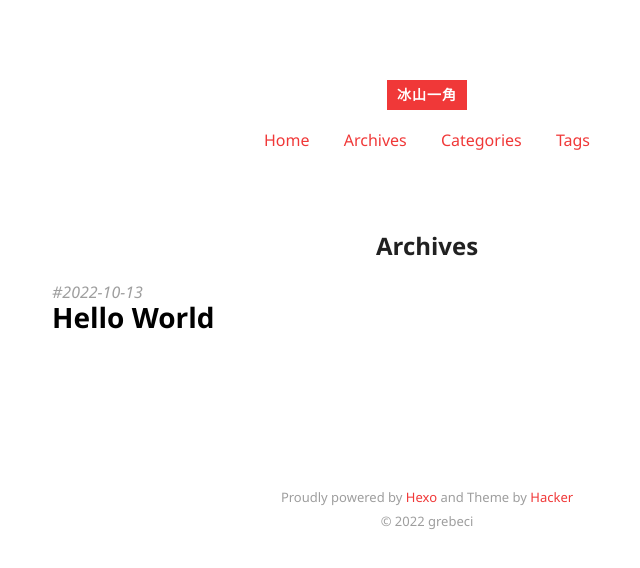
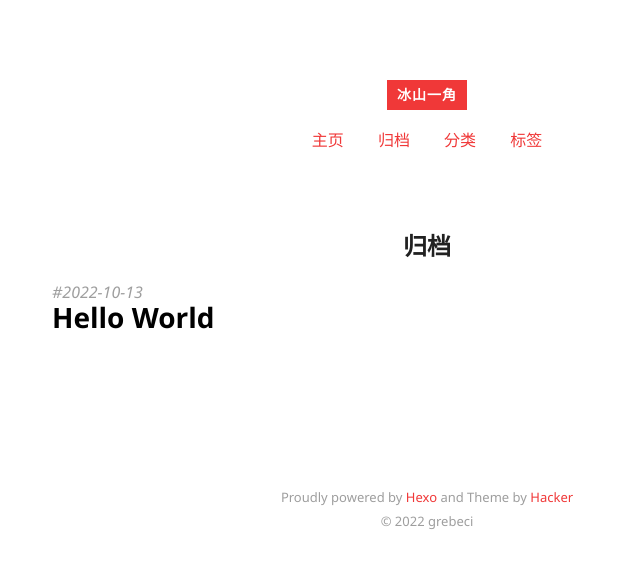
Before and after one commit to Grebeci/grebeci.github.io, a plain HTML site: page archives/index.html in a window 1280 px wide. Shown: the whole page, without its empty margins (213-853 px from the left). Drawn offline with Linux system fonts and the light colour scheme; files that its build step writes are made by us from their sources.

Commit message:
Site updated: 2022-10-13 01:43:49

```diff
--- a/archives/index.html
+++ b/archives/index.html
@@ -3,7 +3,7 @@
 <head>
   <meta charset="utf-8">
 
-  <title>Archives | 冰山一角</title>
+  <title>归档 | 冰山一角</title>
 
 
   <meta name="author" content="grebeci">
@@ -45,13 +45,13 @@
   <nav class="site-navigation">
     <ul>
 
-        <li><a href="/grebeci/grebeci.github.io/">Home</a></li>
+        <li><a href="/grebeci/grebeci.github.io/">主页</a></li>
 
-        <li><a href="/grebeci/grebeci.github.io/archives">Archives</a></li>
+        <li><a href="/grebeci/grebeci.github.io/archives">归档</a></li>
 
-        <li><a href="/grebeci/grebeci.github.io/categories">Categories</a></li>
+        <li><a href="/grebeci/grebeci.github.io/categories">分类</a></li>
 
-        <li><a href="/grebeci/grebeci.github.io/tags">Tags</a></li>
+        <li><a href="/grebeci/grebeci.github.io/tags">标签</a></li>
 
     </ul>
   </nav>
@@ -62,13 +62,13 @@
 
 <article>
 
-  <h2 class="article-title ">Archives</h2>
+  <h2 class="article-title ">归档</h2>
 
   <div class="archive">
 
       <div class="post archive">
         <div class="archive-post">
-          <time datetime="2022-10-12T17:37:22.083Z">
+          <time datetime="2022-10-12T17:43:03.001Z">
             <a href="/grebeci/grebeci.github.io/2022/10/13/hello-world/">2022-10-13</a>
           </time>
 
```
Also changed, not shown: 2022/10/13/hello-world/index.html (+5 -5 lines), archives/2022/10/index.html (+6 -6 lines), archives/2022/index.html (+6 -6 lines), index.html (+5 -5 lines).
